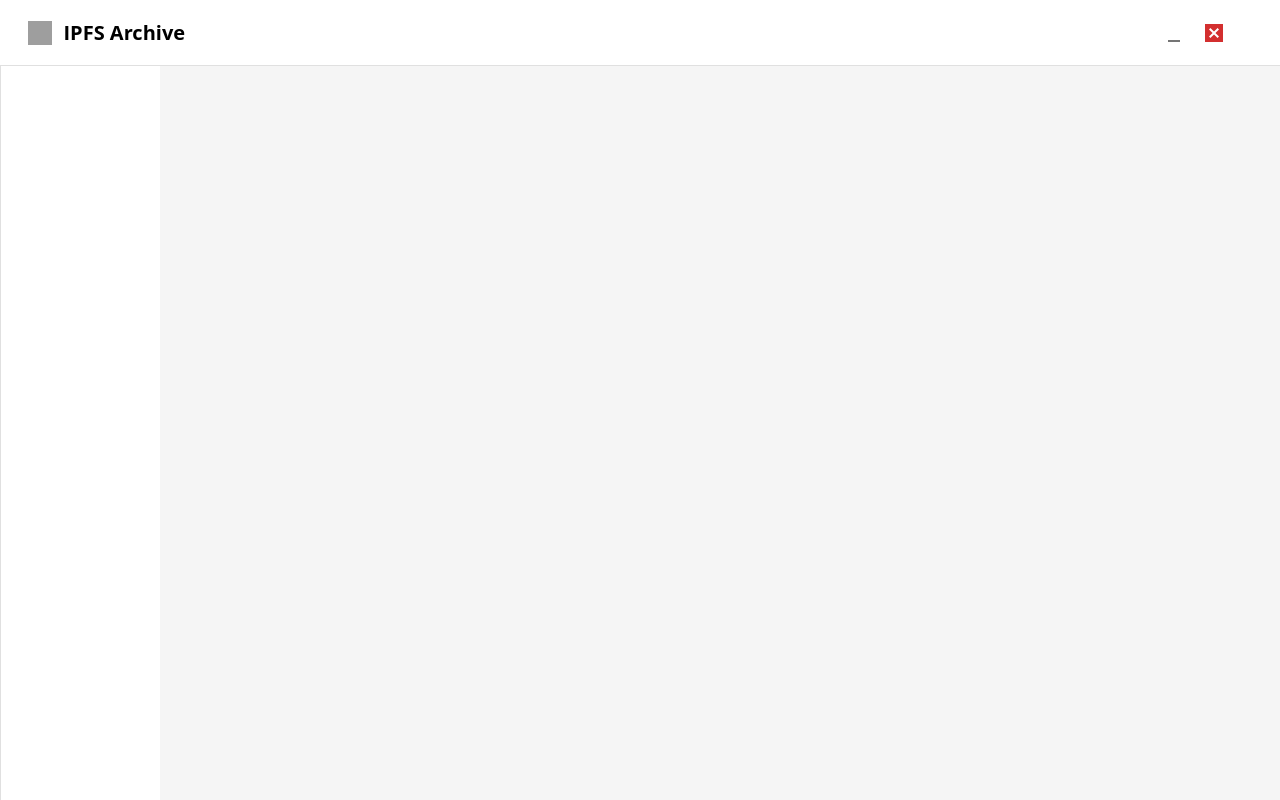
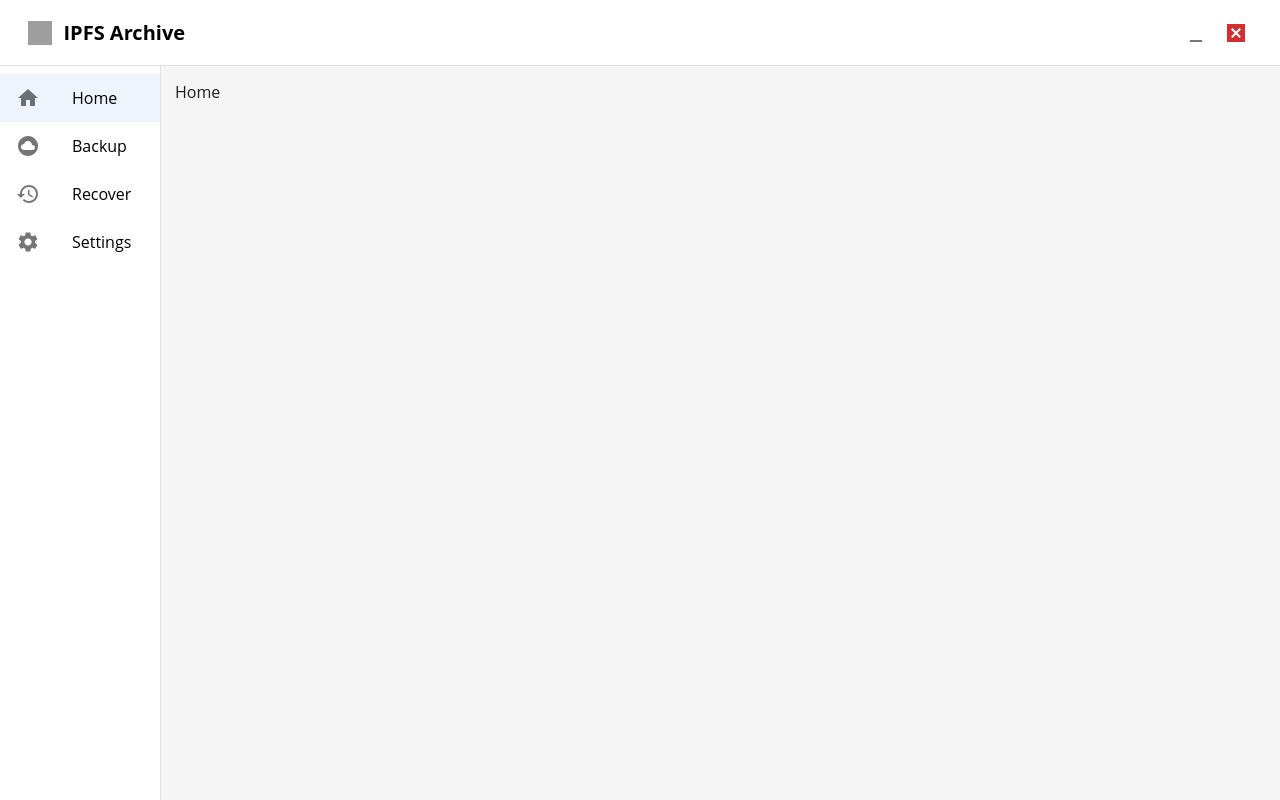
Before and after one commit to b7011343/ipfs-archive, a React (Create React App) app: page /#/ in a window 1280 px wide. Built offline with nearby package versions, Linux system fonts and the light colour scheme; grey boxes are pictures that could not be loaded.

Commit message:
Setup navigation menu

```diff
--- a/src/App.jsx
+++ b/src/App.jsx
@@ -1,7 +1,7 @@
 import React from 'react';
 import CssBaseline from '@mui/material/CssBaseline';
 import { styled } from '@mui/material/styles';
-import { Routes, Route } from "react-router-dom";
+import { Routes, Route, useLocation } from "react-router-dom";
 import { Drawer, Box, AppBar as MuiAppBar, Toolbar, Typography, Divider, IconButton } from '@mui/material';
 import { DisabledByDefault, Minimize } from '@mui/icons-material';
 import { Home, Backup, Recover, Settings } from './pages';
@@ -43,6 +43,9 @@ const StyledImg = styled('img', { defaultShouldForwardProp: true })({
 });
 
 const App = () => {
+  const location = useLocation();
+  console.log(location)
+
   return (
     <Box sx={{ display: 'flex' }}>
       <CssBaseline />
@@ -58,7 +61,7 @@ const App = () => {
             />
             <b>IPFS Archive</b>
           </Typography>
-          <Toolbar sx={{ marginRight: '-2px' }}>
+          <Toolbar sx={{ marginRight: '-24px' }}>
             <IconButton title='Minimize the app' color="default" component="span" className='undraggable' onClick={() => window.control.minimize()}>
               <Minimize/>
             </IconButton>
@@ -75,10 +78,8 @@ const App = () => {
       >
         <Divider sx={{ marginTop: '65px' }} />
         <NavMenu />
-        <Divider />
       </StyledDrawer>
       <Box
-        component="main"
         sx={{
           backgroundColor: (theme) =>
             theme.palette.mode === 'light'
@@ -87,14 +88,15 @@ const App = () => {
           flexGrow: 1,
           height: '100vh',
           overflow: 'auto',
+          padding: '15px',
+          paddingTop: '80px'
         }}
       >
-        {/* <Toolbar /> */}
         <Routes>
-          <Route path="/" element={Home} />
-          <Route path="/backup" element={Backup} />
-          <Route path="/recover" element={Recover} />
-          <Route path="/settings" element={Settings} />
+          <Route path="/" element={<Home/>} />
+          <Route path="/backup" element={<Backup/>} />
+          <Route path="/recover" element={<Recover/>} />
+          <Route path="/settings" element={<Settings/>} />
         </Routes>
       </Box>
     </Box>
--- a/src/components/NavMenu.jsx
+++ b/src/components/NavMenu.jsx
@@ -1,10 +1,49 @@
 import React from 'react';
+import { List, Box, ListItem, ListItemIcon, Divider, ListItemText } from '@mui/material';
+import { NavLink } from 'react-router-dom';
+import navMenuData from './data/NavMenu';
 
+
+const activeStyle = {
+  textDecoration: 'none',
+  color: 'black',
+  textDecorationThickness: '50px'
+};
+
+const inactiveStyle = {
+  textDecoration: 'none',
+  color: 'black'
+};
+
+const NavItem = ({ title, link, icon }) => {
+  return (
+    <NavLink
+      to={link}
+      style={({ isActive }) => isActive ? activeStyle : inactiveStyle}
+    >
+      {({ isActive }) => (
+        <ListItem button selected={isActive}>
+          <ListItemIcon>
+            {icon}
+          </ListItemIcon>
+          <ListItemText primary={title} />
+        </ListItem>
+      )}
+    </NavLink>
+  )
+};
 
 export const NavMenu = () => {
   return (
-    <>
-
-    </>
+    <List sx={{ width: '160px' }}>
+      {navMenuData.map((x, i) => (
+        <NavItem
+          key={i}
+          title={x.title}
+          link={x.link}
+          icon={x.icon}
+        />
+      ))}
+    </List>
   );
 };
--- /dev/null
+++ b/src/components/data/NavMenu.js
@@ -0,0 +1,26 @@
+import { Home, CloudCircle as Backup, Restore as Recover, Settings } from '@mui/icons-material';
+
+const navMenuData = [
+  {
+    "title": "Home",
+    "link": "/",
+    "icon": <Home/>
+  },
+  {
+    "title": "Backup",
+    "link": "/backup",
+    "icon": <Backup/>
+  },
+  {
+    "title": "Recover",
+    "link": "/recover",
+    "icon": <Recover/>
+  },
+  {
+    "title": "Settings",
+    "link": "/settings",
+    "icon": <Settings/>
+  }
+];
+
+export default navMenuData;
--- a/src/pages/Backup.jsx
+++ b/src/pages/Backup.jsx
@@ -1,10 +1,11 @@
 import React from 'react';
+import { Grid } from '@mui/material';
 
 
 export const Backup = () => {
   return (
-    <>
-
-    </>
+    <Grid>
+      Backup
+    </Grid>
   );
 };
--- a/src/pages/Home.jsx
+++ b/src/pages/Home.jsx
@@ -1,10 +1,11 @@
 import React from 'react';
+import { Grid } from '@mui/material';
 
 
 export const Home = () => {
   return (
-    <>
-
-    </>
+    <Grid>
+      Home
+    </Grid>
   );
 };
--- a/src/pages/Recover.jsx
+++ b/src/pages/Recover.jsx
@@ -1,10 +1,11 @@
 import React from 'react';
+import { Grid } from '@mui/material';
 
 
 export const Recover = () => {
   return (
-    <>
-
-    </>
+    <Grid>
+      Recover
+    </Grid>
   );
 };
--- a/src/pages/Settings.jsx
+++ b/src/pages/Settings.jsx
@@ -1,10 +1,11 @@
 import React from 'react';
+import { Grid } from '@mui/material';
 
 
 export const Settings = () => {
   return (
-    <>
-
-    </>
+    <Grid>
+      Settings
+    </Grid>
   );
 };
```
